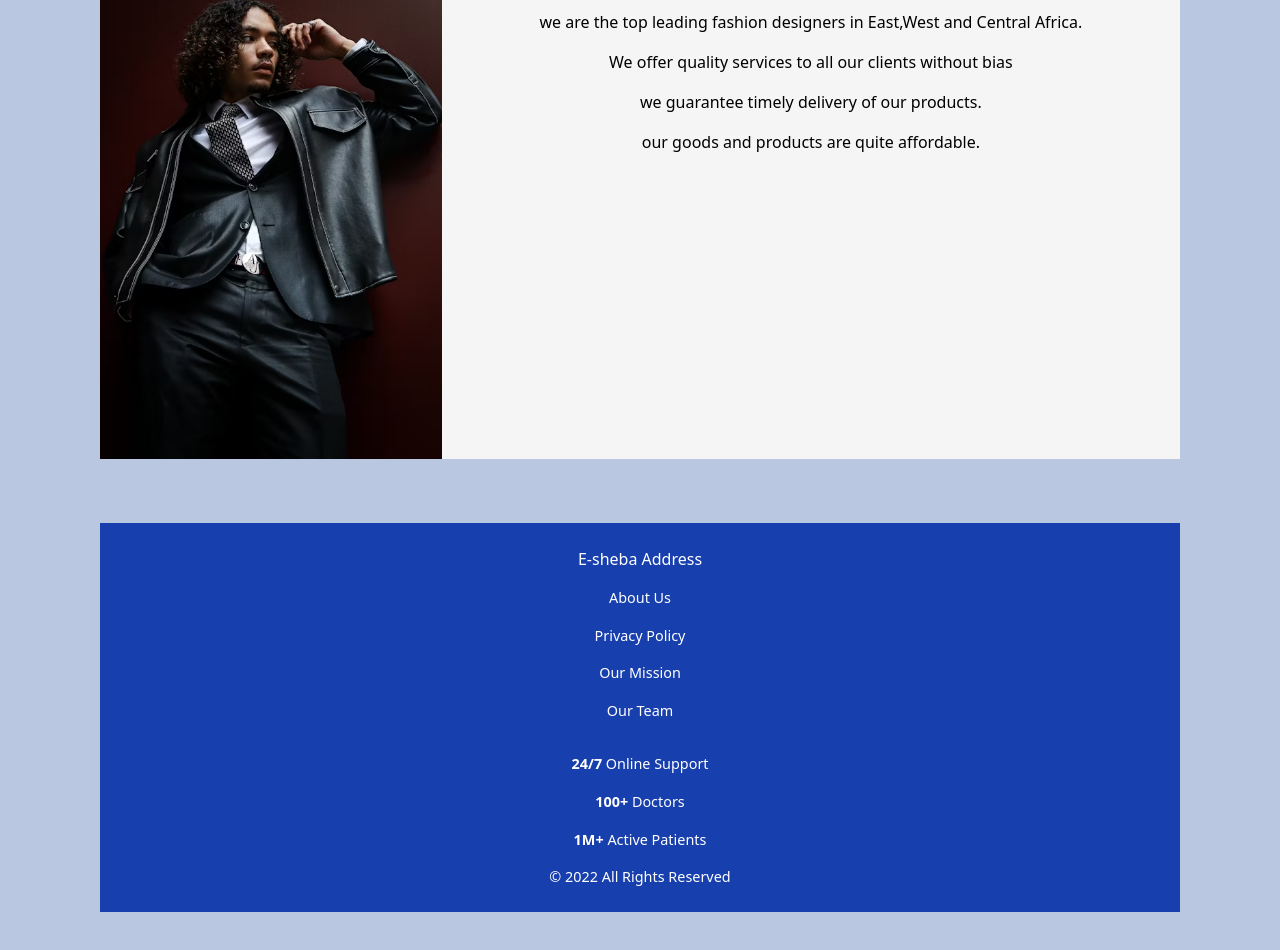
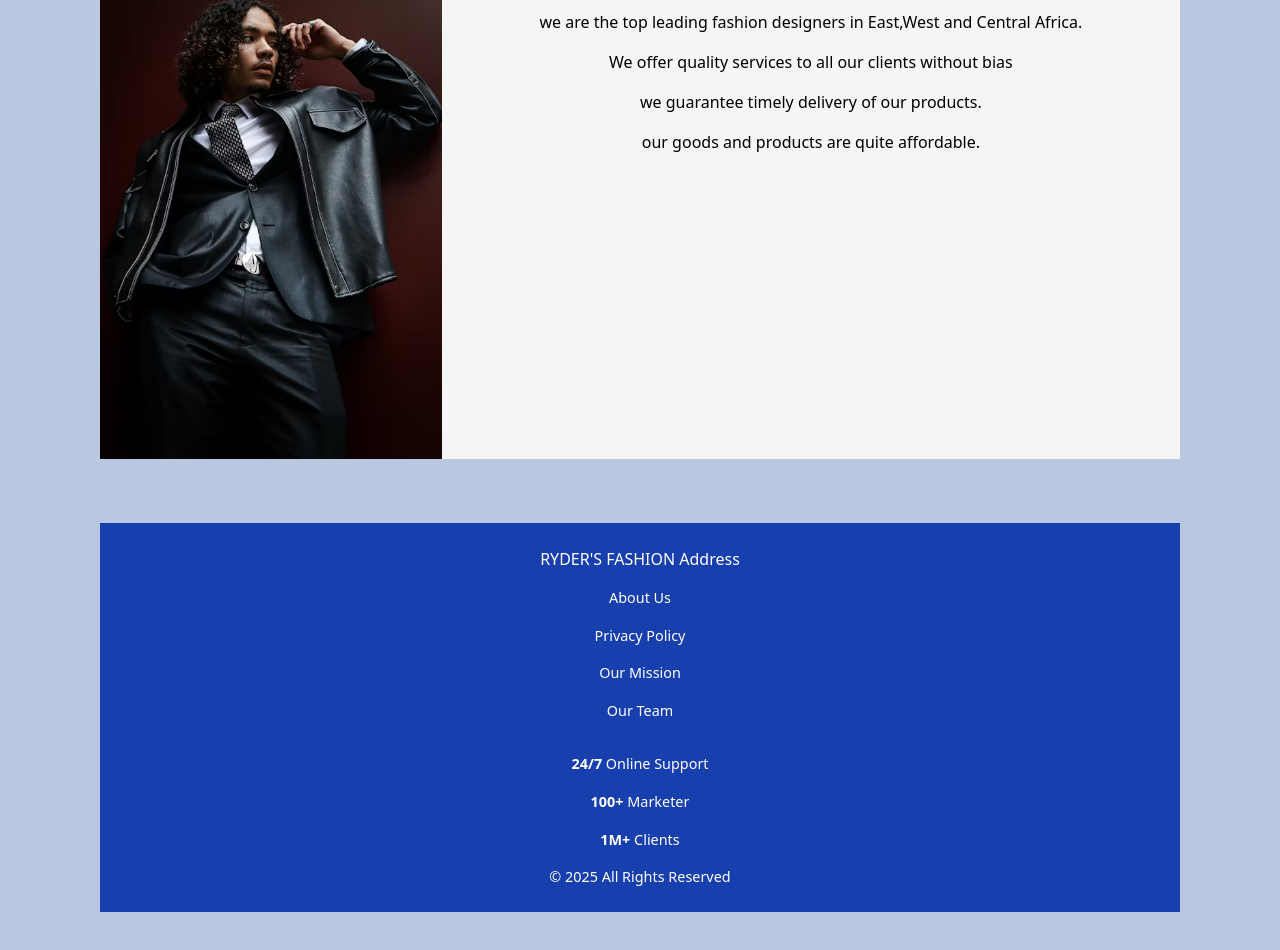
Before and after one commit to Ry-hub-IT/SEASON7-PROJECT, a plain HTML site: page index.html in a window 1280 px wide. Shown: the part 2210-3160 px from the top of the page. Drawn offline with nearby package versions, Linux system fonts and the light colour scheme.

Commit message:
change code in html

```diff
--- a/index.html
+++ b/index.html
@@ -126,7 +126,7 @@
         <div class="container">
             <div class="footer-content">
                 <div class="address">
-                    <h3>E-sheba Address</h3>
+                    <h3>RYDER'S FASHION Address</h3>
                     <p>About Us</p>
                     <p>Privacy Policy</p>
                     <p>Our Mission</p>
@@ -134,11 +134,11 @@
                 </div>
                 <div class="stats">
                     <p><strong>24/7</strong> Online Support</p>
-                    <p><strong>100+</strong> Doctors</p>
-                    <p><strong>1M+</strong> Active Patients</p>
+                    <p><strong>100+</strong> Marketer</p>
+                    <p><strong>1M+</strong> Clients</p>
                 </div>
             </div>
-            <p>© 2022 All Rights Reserved</p>
+            <p>© 2025 All Rights Reserved</p>
         </div>
     </footer>
 </div>
```
